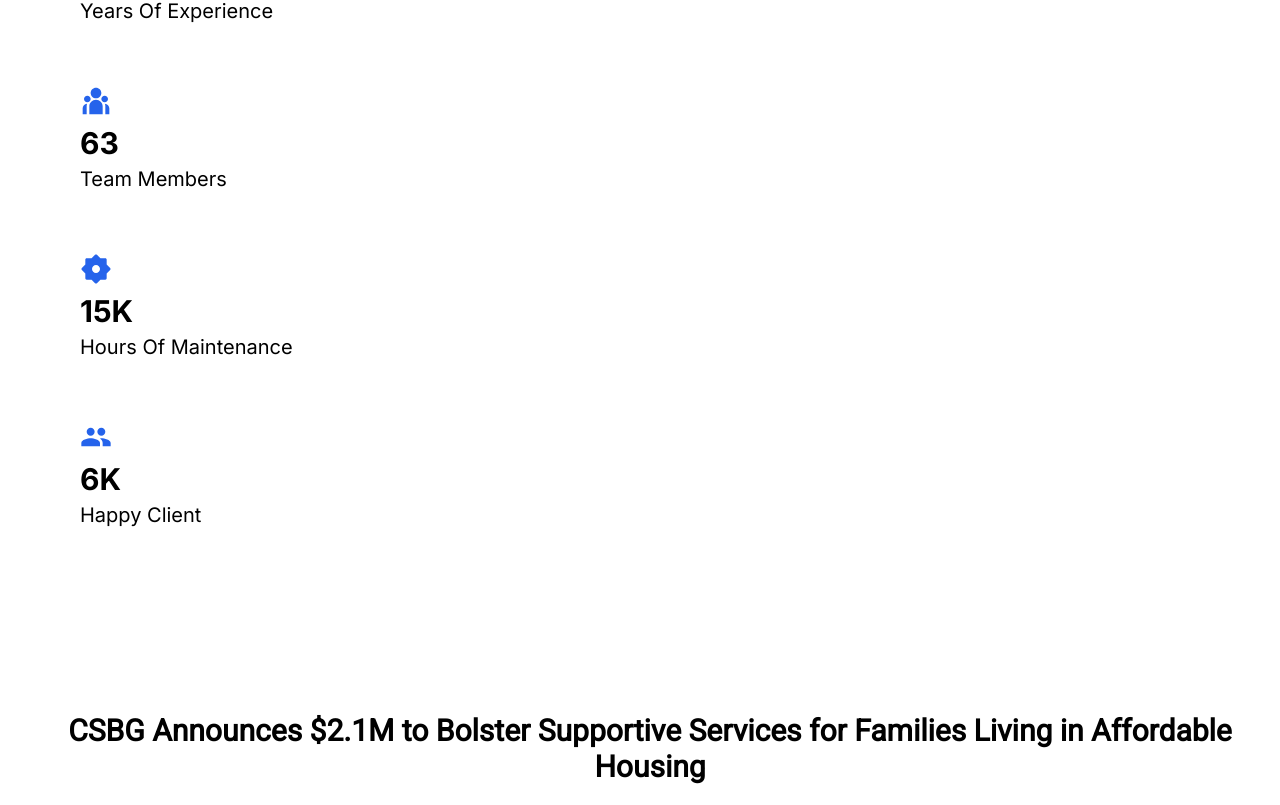
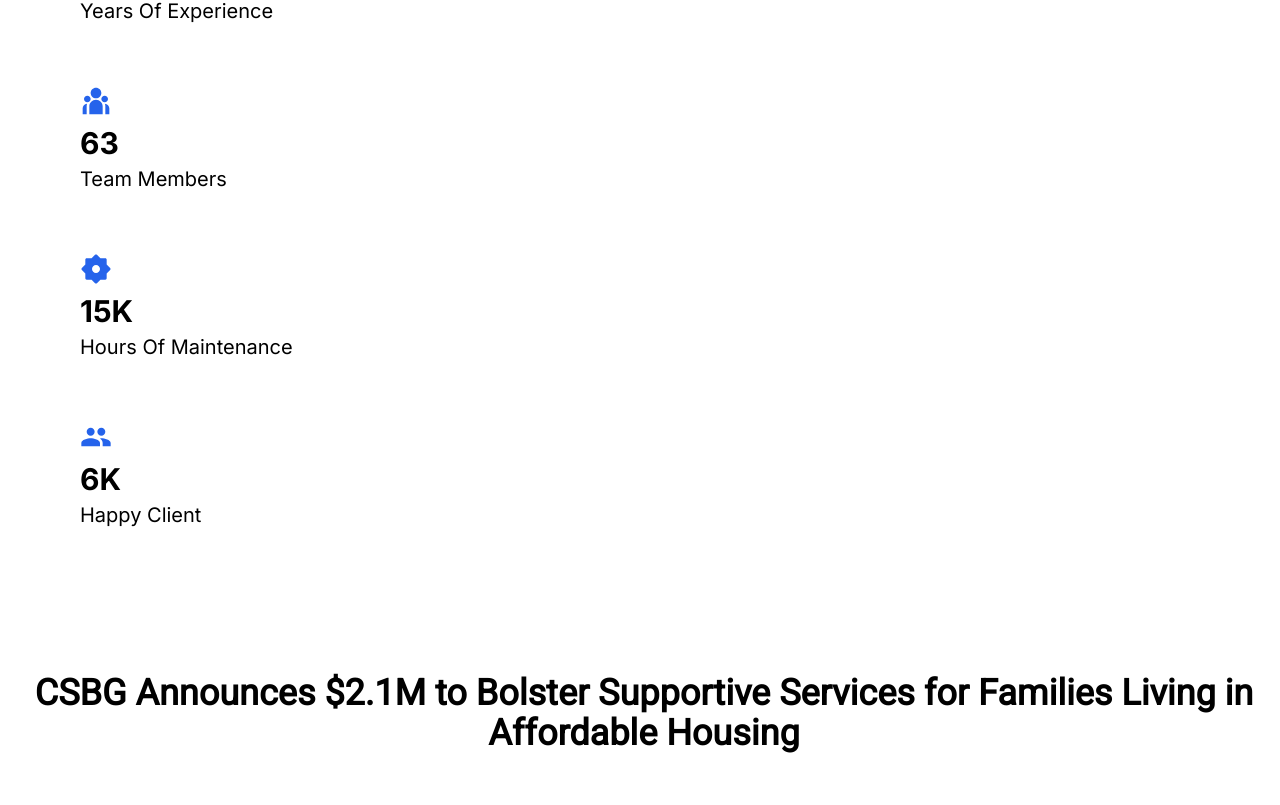
Before and after one commit to Richson-Tech/org, a Next.js app: page /about in a window 1280 px wide. Shown: the part 3144-3949 px from the top of the page. After the commit the page ends 3917 px from the top, so only its background shows below. Built offline with nearby package versions, Linux system fonts and the light colour scheme.

Commit message:
new commits added

```diff
--- a/src/app/about/page.jsx
+++ b/src/app/about/page.jsx
@@ -243,7 +243,7 @@ const page = () => {
       </div>
 
       <div>
-        <h2 className="text-3xl text-center pl-5 font-[roboto] font-bold pb-5 pt-16">
+        <h2 className="text-4xl text-center pl-5 pr-3 font-[roboto] font-bold pb-5 pt-6">
           CSBG Announces $2.1M to Bolster Supportive Services for Families
           Living in Affordable Housing
         </h2>
```
